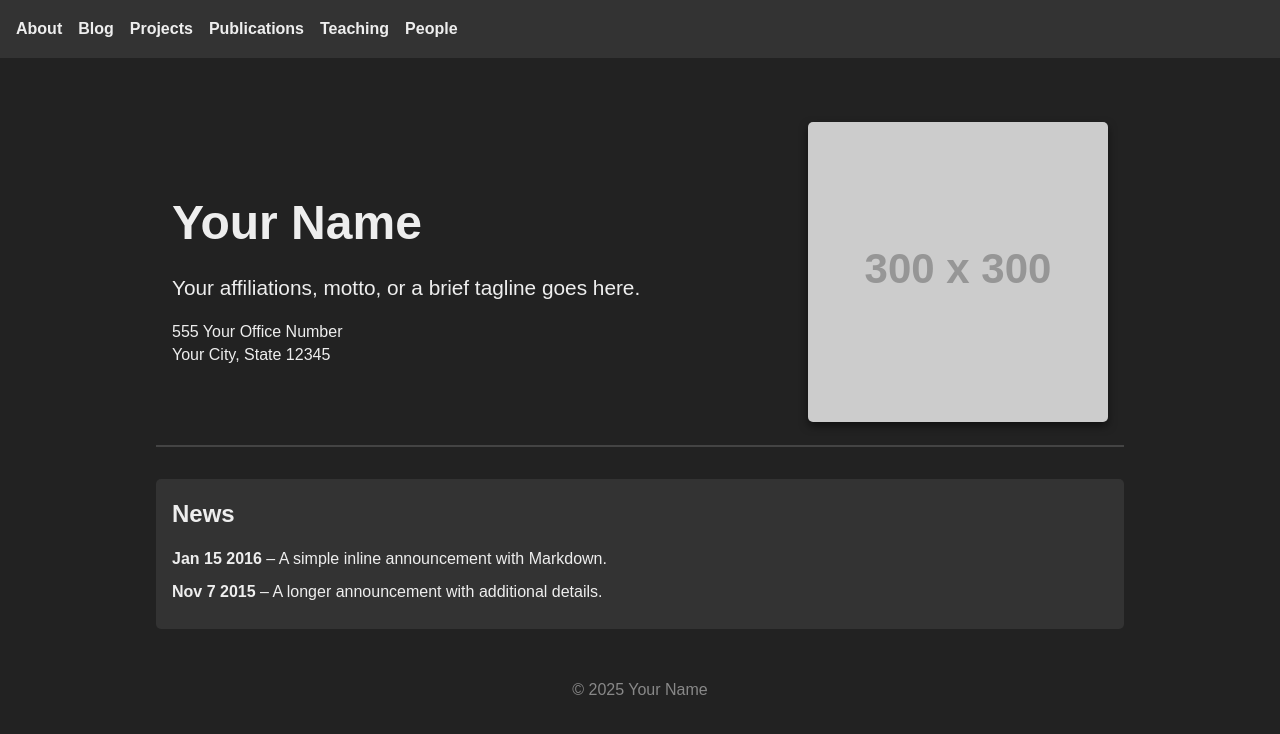
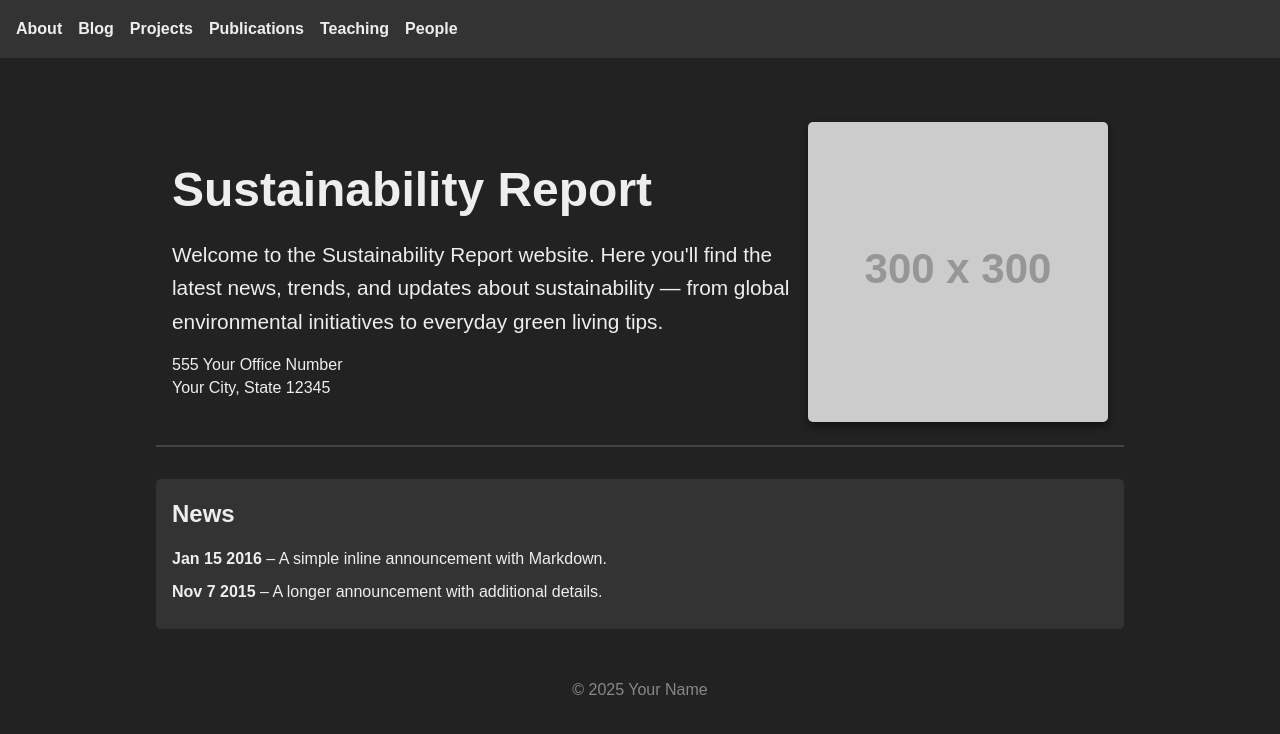
Before and after one commit to FrederikBDSstudent/sustainability, a Jekyll site: the page built from index.html, in a window 1280 px wide. Shown: the top 734 px of the page. Built offline with Jekyll 4.4.1, drawn with Linux system fonts in a browser that asks for light colours.

Commit message:
Update index.html

```diff
--- a/index.html
+++ b/index.html
@@ -4,8 +4,8 @@ title: "Home"
 ---
 <div class="hero">
   <div class="hero-text">
-    <h1>Your Name</h1>
-    <p>Your affiliations, motto, or a brief tagline goes here.</p>
+    <h1>Sustainability Report</h1>
+    <p>Welcome to the Sustainability Report website. Here you'll find the latest news, trends, and updates about sustainability — from global environmental initiatives to everyday green living tips.</p>
     <address>
       555 Your Office Number<br>
       Your City, State 12345
```
